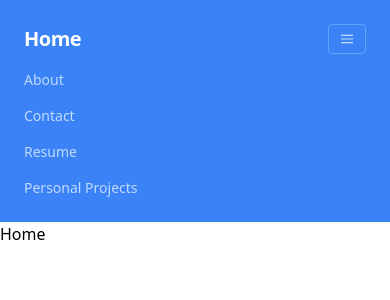
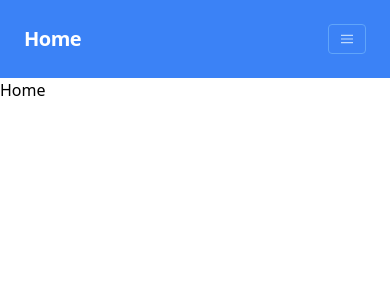
Before and after one commit to 1ShoukR/portfolio-remastered, a React (Vite) app in the folder portfoio-remastered/: page / in a window 390 px wide. Shown: the top 300 px of the page. Built offline with nearby package versions, Linux system fonts and the light colour scheme.

Commit message:
responsive navbar with tailwind css

```diff
--- a/portfoio-remastered/src/Components/Navbar.tsx
+++ b/portfoio-remastered/src/Components/Navbar.tsx
@@ -4,6 +4,12 @@ import { Link } from "react-router-dom";
 type Props = {};
 
 const Navbar = (props: Props) => {
+    const [isOpen, setIsOpen] = React.useState(false);
+    const handleHamburgerClick = () =>{
+        console.log("Hamburger clicked");
+		setIsOpen(!isOpen)
+		console.log(isOpen)
+    }
     return (
 			<nav className="flex items-center justify-between flex-wrap bg-blue-500 p-6">
 				<div className="flex items-center flex-shrink-0 text-white mr-6">
@@ -12,13 +18,14 @@ const Navbar = (props: Props) => {
 					</Link>
 				</div>
 				<div className="block lg:hidden">
-				<button className="flex items-center px-3 py-2 border rounded text-blue-200 border-blue-400 hover:text-white hover:border-white">
+					<button onClick={handleHamburgerClick} className="flex items-center px-3 py-2 border rounded text-blue-200 border-blue-400 hover:text-white hover:border-white">
 						<svg className="fill-current h-3 w-3" viewBox="0 0 20 20">
 							<title>Menu</title>
 							<path d="M0 3h20v2H0V3zm0 6h20v2H0V9zm0 6h20v2H0v-2z" />
 						</svg>
 					</button>
 				</div>
+				{isOpen && (
 				<div className="w-full block flex-grow lg:flex lg:items-center lg:w-auto">
 					<div className="text-sm lg:flex-grow">
 						<Link to="/about" className="block mt-4 lg:inline-block lg:mt-0 text-blue-200 hover:text-white mr-4">
@@ -35,6 +42,7 @@ const Navbar = (props: Props) => {
 						</Link>
 					</div>
 				</div>
+				)}
 			</nav>
 		);
 };
```
Lines whose indentation alone changed are shown as unchanged.
